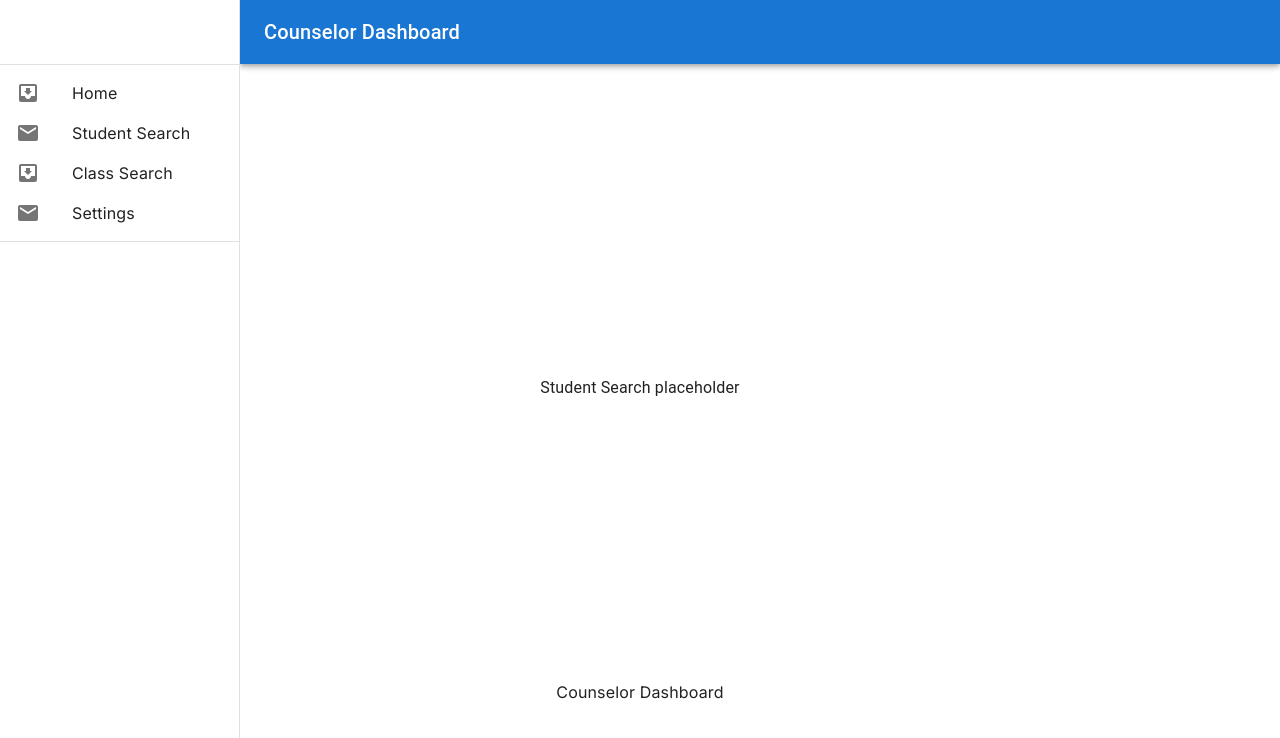
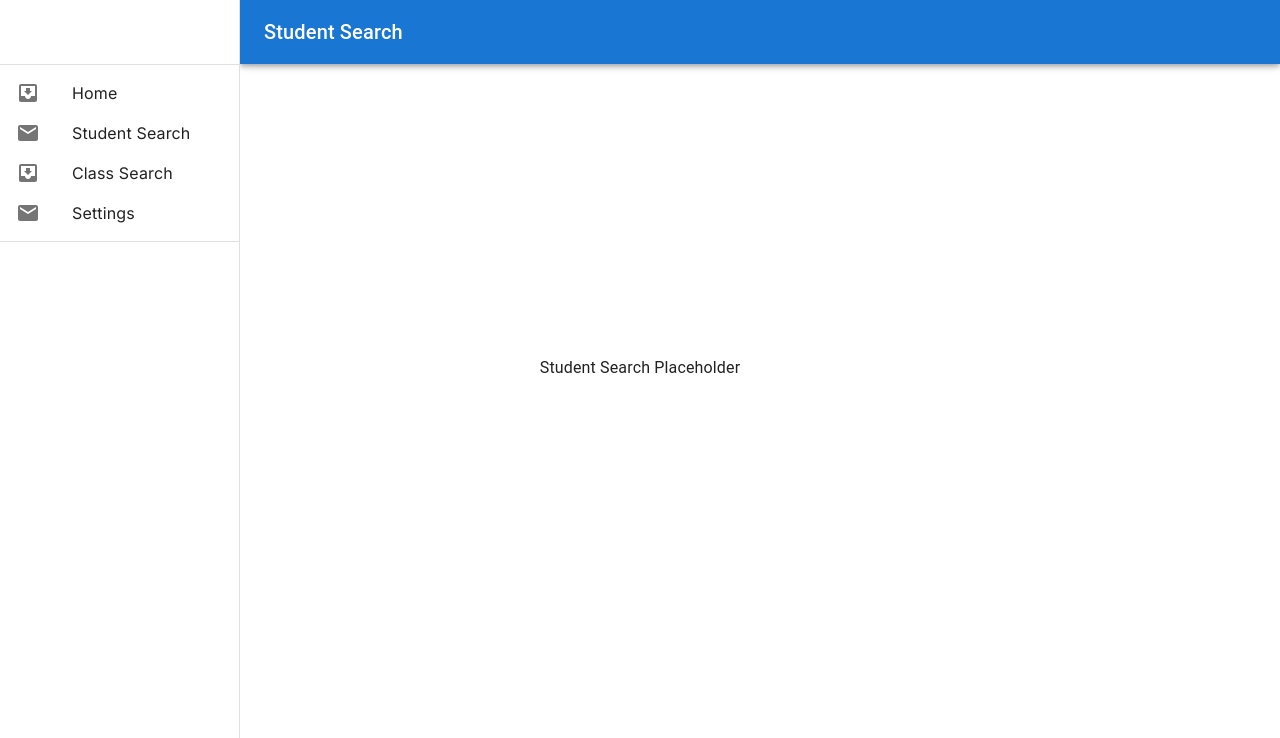
Before and after one commit to JoyZhang2023/Scholars-Saga, a Next.js app: page /student-search in a window 1280 px wide. Shown: the top 738 px of the page. Built offline with nearby package versions, Linux system fonts and the light colour scheme.

Commit message:
add prop to nav bar

```diff
--- a/app/counselor-dashboard/page.tsx
+++ b/app/counselor-dashboard/page.tsx
@@ -9,7 +9,7 @@ import NavbarCounselor from "@/components/Navbar_counselor";
 export default function Counselor() {
     return (
         <main className={styles.main}>
-            <NavbarCounselor/>
+            <NavbarCounselor header="Counselor Dashboard"/>
             <Typography align="center" component="h1">
                 Counselor Dashboard Placeholder
             </Typography>
--- a/app/student-search/page.tsx
+++ b/app/student-search/page.tsx
@@ -1,19 +1,18 @@
 "use client";
 import styles from "@/app/page.module.css";
-import Link from "next/link";
 import NavbarCounselor from "@/components/Navbar_counselor";
-import { AlignHorizontalCenter } from "@mui/icons-material";
+import { Toolbar } from "@mui/material";
 import { Typography } from "@mui/material";
 
 
 export default function StudentSearch() {
   return (
     <main className={styles.main}>
-        <NavbarCounselor />
+      <NavbarCounselor header="Student Search"/>
         <Typography align="center" component="h1">
-            Student Search placeholder
+            Student Search Placeholder
         </Typography>
-        <Link href="counselor-dashboard">Counselor Dashboard</Link>
+        <Toolbar />
     </main>
   );
 }
--- a/components/Navbar_counselor.tsx
+++ b/components/Navbar_counselor.tsx
@@ -30,8 +30,8 @@ interface Props {
   window?: () => Window;
 }
 
-export default function NavbarCounselor(props: Props) {
-  const { window } = props;
+export default function NavbarCounselor({header}: { header: String}) {
+  /** const { window } = props; */
   const [mobileOpen, setMobileOpen] = React.useState(false);
   const [isClosing, setIsClosing] = React.useState(false);
 
@@ -94,7 +94,7 @@ export default function NavbarCounselor(props: Props) {
             <MenuIcon />
           </IconButton>
           <Typography variant="h6" noWrap component="div">
-            Counselor Dashboard
+            {header}
           </Typography>
         </Toolbar>
       </AppBar>
```
